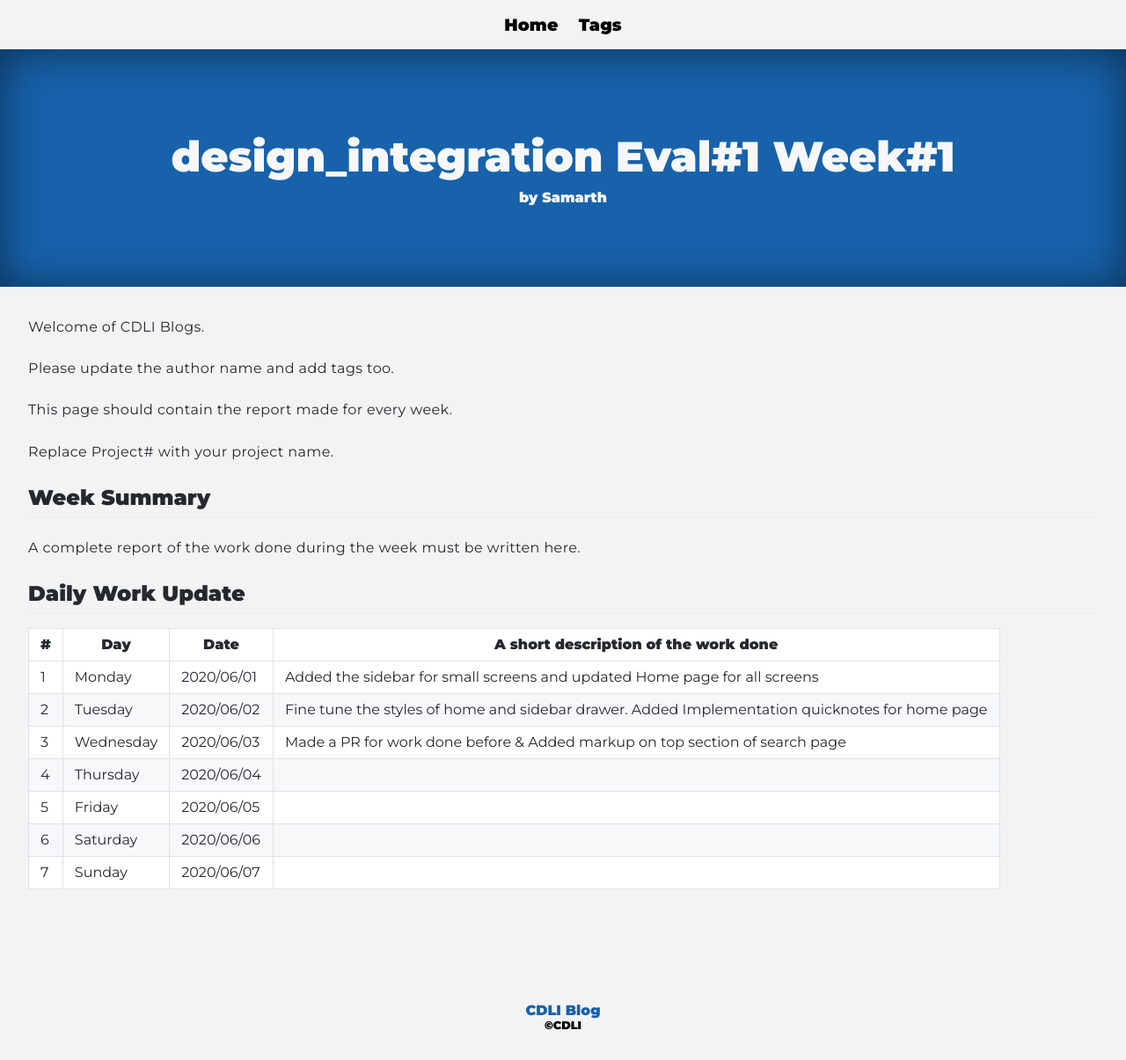
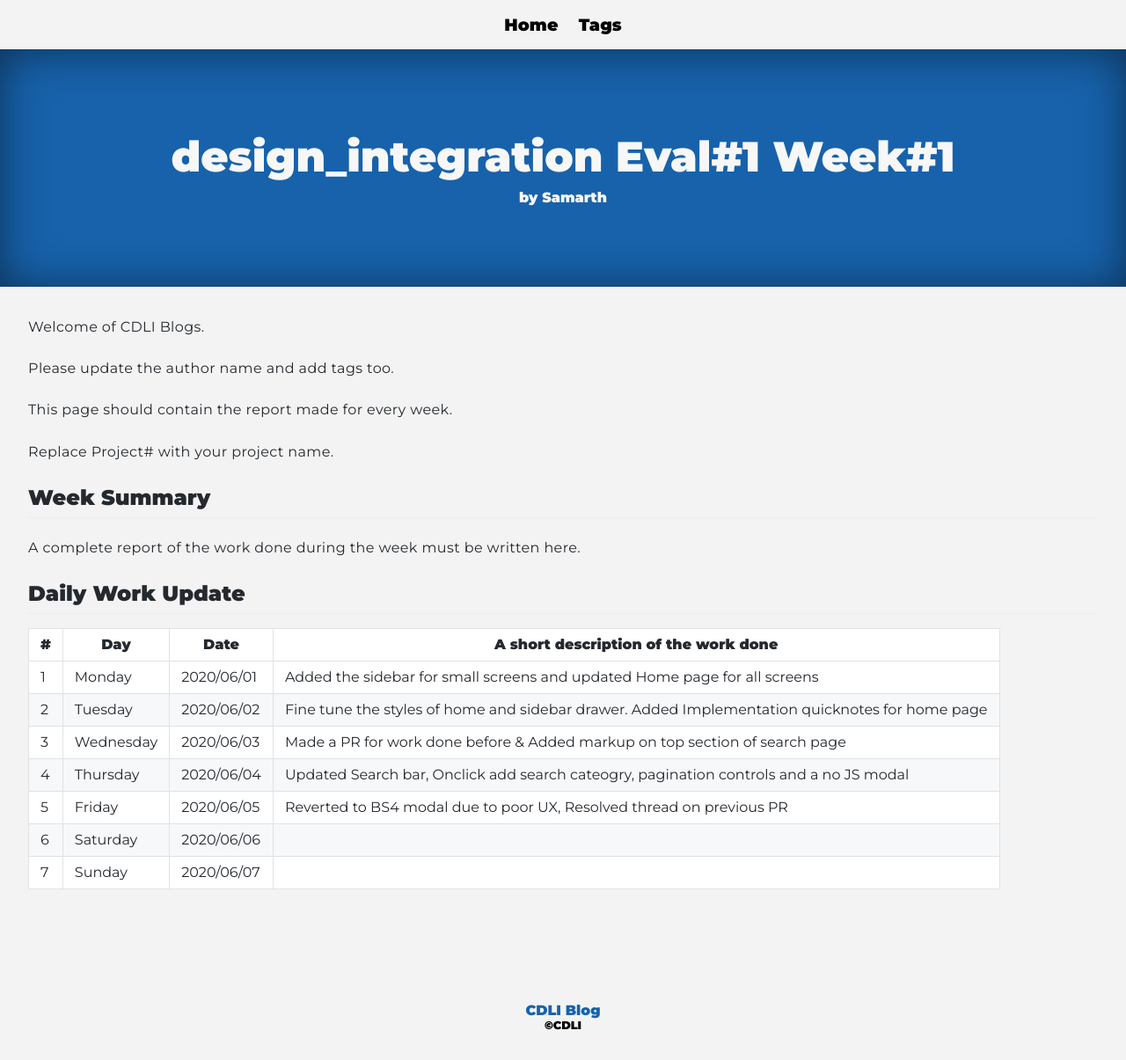
Before and after one commit to cdli-gh/blog, a Jekyll site: the page built from _blog/gsoc20/design_integration/posts/01_week1.md, in a window 1280 px wide. Shown: the whole page at 88% size. Built offline with Jekyll 4.4.1, drawn with Linux system fonts in a browser that asks for light colours; Markdown is read by kramdown in place of the engine named in the settings.

Commit message:
Update 01_week1.md

```diff
--- a/_blog/gsoc20/design_integration/posts/01_week1.md
+++ b/_blog/gsoc20/design_integration/posts/01_week1.md
@@ -24,7 +24,7 @@ A complete report of the work done during the week must be written here.
 |1   	| Monday 	|   2020/06/01	| Added the sidebar for small screens and updated Home page for all screens|
 |2   	| Tuesday  	|   2020/06/02	| Fine tune the styles of home and sidebar drawer. Added Implementation quicknotes for home page|
 |3   	| Wednesday  	|  2020/06/03 	| Made a PR for work done before & Added markup on top section of search page |
-|4   	| Thursday  	|   2020/06/04	|   	|
-|5   	| Friday  	|   2020/06/05	|   	|
+|4   	| Thursday  	|   2020/06/04	| Updated Search bar, Onclick add search cateogry, pagination controls and a no JS modal   	|
+|5   	| Friday  	|   2020/06/05	| Reverted to BS4 modal due to poor UX, Resolved thread on previous PR|
 |6   	| Saturday  	|   2020/06/06	|   	|
 |7   	| Sunday  	|   2020/06/07	|   	|
```
